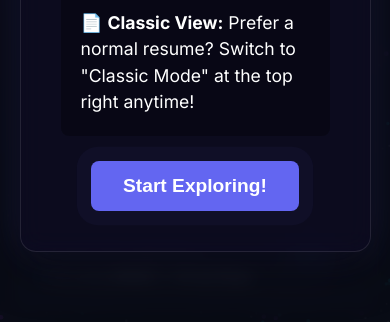
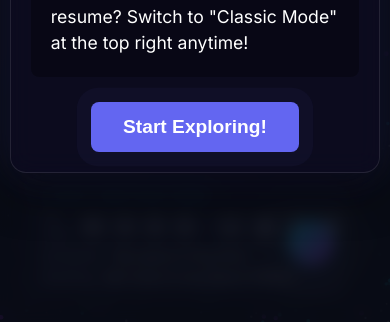
Before and after one commit to ankit-kumar-dwivedi/ankit-kumar-dwivedi.github.io, a plain HTML site: page index.html in a window 390 px wide. Shown: the part 522-844 px from the top of the page. Drawn offline with Linux system fonts and the light colour scheme.

Commit message:
Polish mobile popup and refine BGM volume

```diff
--- a/game.js
+++ b/game.js
@@ -28,7 +28,7 @@ function startBGM() {
   if (audioCtx.state === 'suspended') audioCtx.resume();
 
   bgmGain = audioCtx.createGain();
-  bgmGain.gain.value = 0.2; // Base volume louder
+  bgmGain.gain.value = 0.3; // 75% of previous volume
   bgmGain.connect(audioCtx.destination);
 
   const tempo = 120;
@@ -60,7 +60,7 @@ function startBGM() {
       osc.frequency.value = notes[noteIndex];
 
       gain.gain.setValueAtTime(0, nextNoteTime);
-      gain.gain.linearRampToValueAtTime(0.1, nextNoteTime + 0.05); // Louder note volume
+      gain.gain.linearRampToValueAtTime(0.18, nextNoteTime + 0.05); // Louder note volume
       gain.gain.linearRampToValueAtTime(0, nextNoteTime + (secondsPerBeat/2));
 
       const filter = audioCtx.createBiquadFilter();
--- a/styles.css
+++ b/styles.css
@@ -839,17 +839,23 @@ body.classic-mode #hud-navbar {
   }
 
   #dock-panel {
-    top: auto;
-    right: 12px;
-    bottom: 12px;
-    left: 12px;
-    width: auto;
-    height: 45vh;
-    transform: translateY(60vh);
+    top: 50%;
+    left: 50%;
+    right: auto;
+    bottom: auto;
+    width: 90%;
+    max-height: 70vh;
+    height: auto;
+    transform: translate(-50%, -50%) scale(0.9);
+    opacity: 0;
+    pointer-events: none;
+    transition: transform 0.3s ease, opacity 0.3s ease;
   }
 
   #dock-panel.active {
-    transform: translateY(0);
+    transform: translate(-50%, -50%) scale(1);
+    opacity: 1;
+    pointer-events: auto;
   }
 
   #joystick-container {
@@ -950,11 +956,27 @@ body.classic-mode #hud-navbar {
 .overlay-card {
   max-width: 600px;
   width: 90%;
+  max-height: 85vh;
+  overflow-y: auto;
   padding: 40px;
   text-align: center;
   border: 1px solid rgba(255,255,255,0.1);
   box-shadow: 0 20px 40px rgba(0,0,0,0.5), 0 0 40px rgba(99, 102, 241, 0.2);
   border-radius: 16px;
+}
+
+@media (max-width: 600px) {
+  .overlay-card {
+    padding: 20px;
+    width: 95%;
+  }
+  .overlay-card h2 {
+    font-size: 1.5rem;
+  }
+  .overlay-instructions p {
+    font-size: 0.95rem;
+    margin-bottom: 8px;
+  }
 }
 
 .overlay-card h2 {
```
